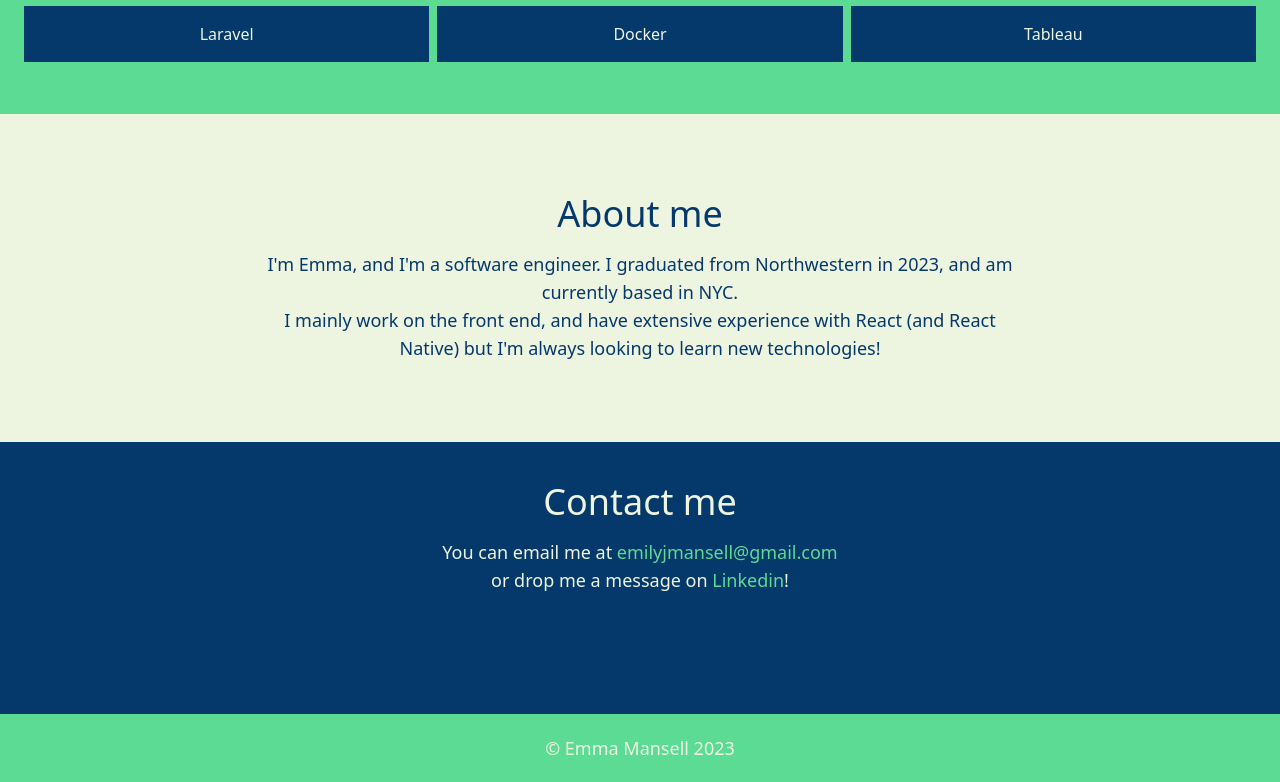
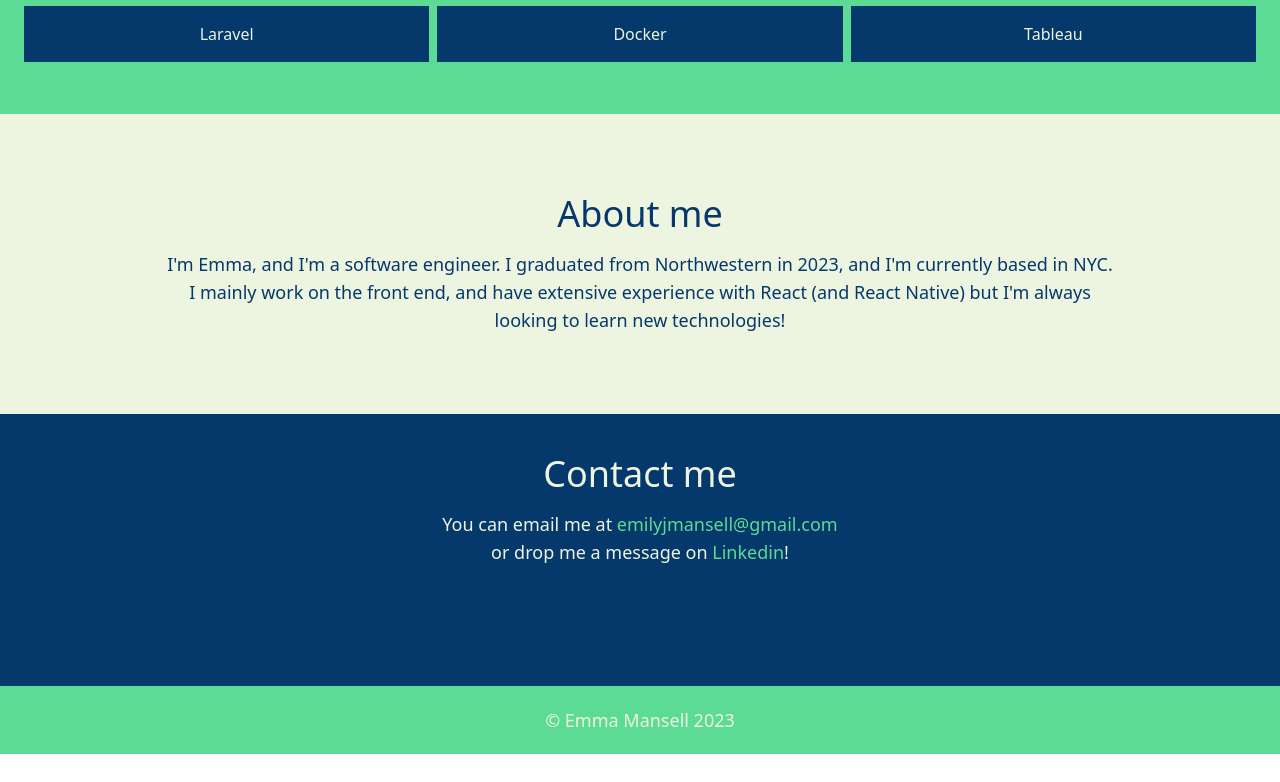
Before and after one commit to 7emansell/7emansell.github.io, a React (Create React App) app: page / in a window 1280 px wide. Shown: the part 1599-2381 px from the top of the page. After the commit the page ends 2353 px from the top, so only its background shows below. Built offline with nearby package versions, Linux system fonts and the light colour scheme.

Commit message:
tiny tweaks

```diff
--- a/src/components/About.js
+++ b/src/components/About.js
@@ -8,10 +8,10 @@ export default function About() {
                     <h1 className="sm:text-4xl text-3xl font-medium title-font mb-4 text-[#05386b]">
                         About me
                     </h1>
-                    <p className="text-lg w-4/5 text-justify-center mx-auto">
-                        I'm Emma, and I'm a software engineer. I graduated from Northwestern in 2023, and am currently based in NYC.
+                    <p className="text-lg  text-justify-center mx-auto">
+                        I'm Emma, and I'm a software engineer. I graduated from Northwestern in 2023, and I'm currently based in NYC.
                  </p>
-                    <p className="text-lg w-4/5 text-justify-center mx-auto">
+                    <p className="text-lg  text-justify-center mx-auto">
                         I mainly work on the front end, and have extensive experience with React (and React Native) but I'm always looking to learn new technologies!
                     </p>
 
```
